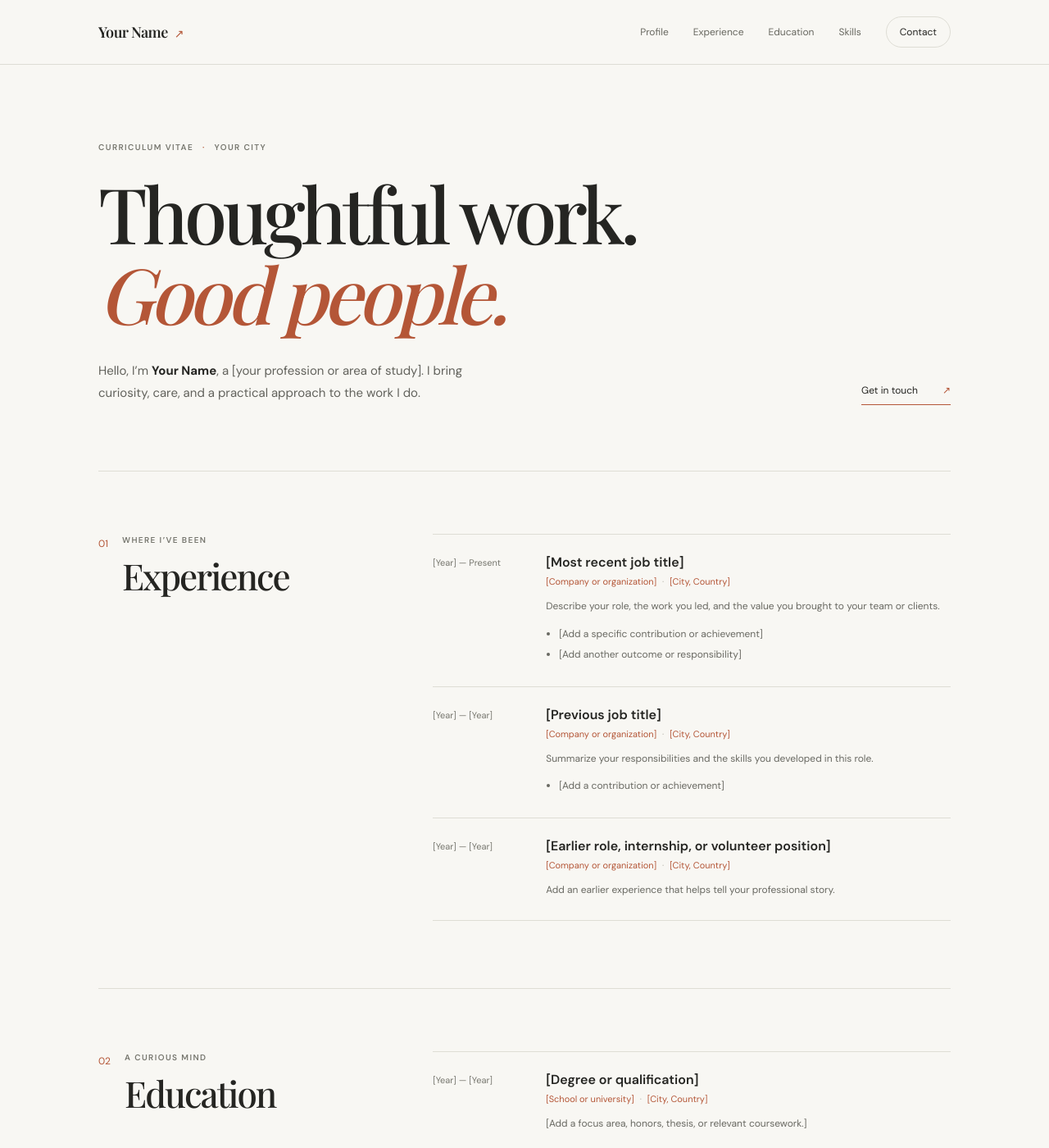
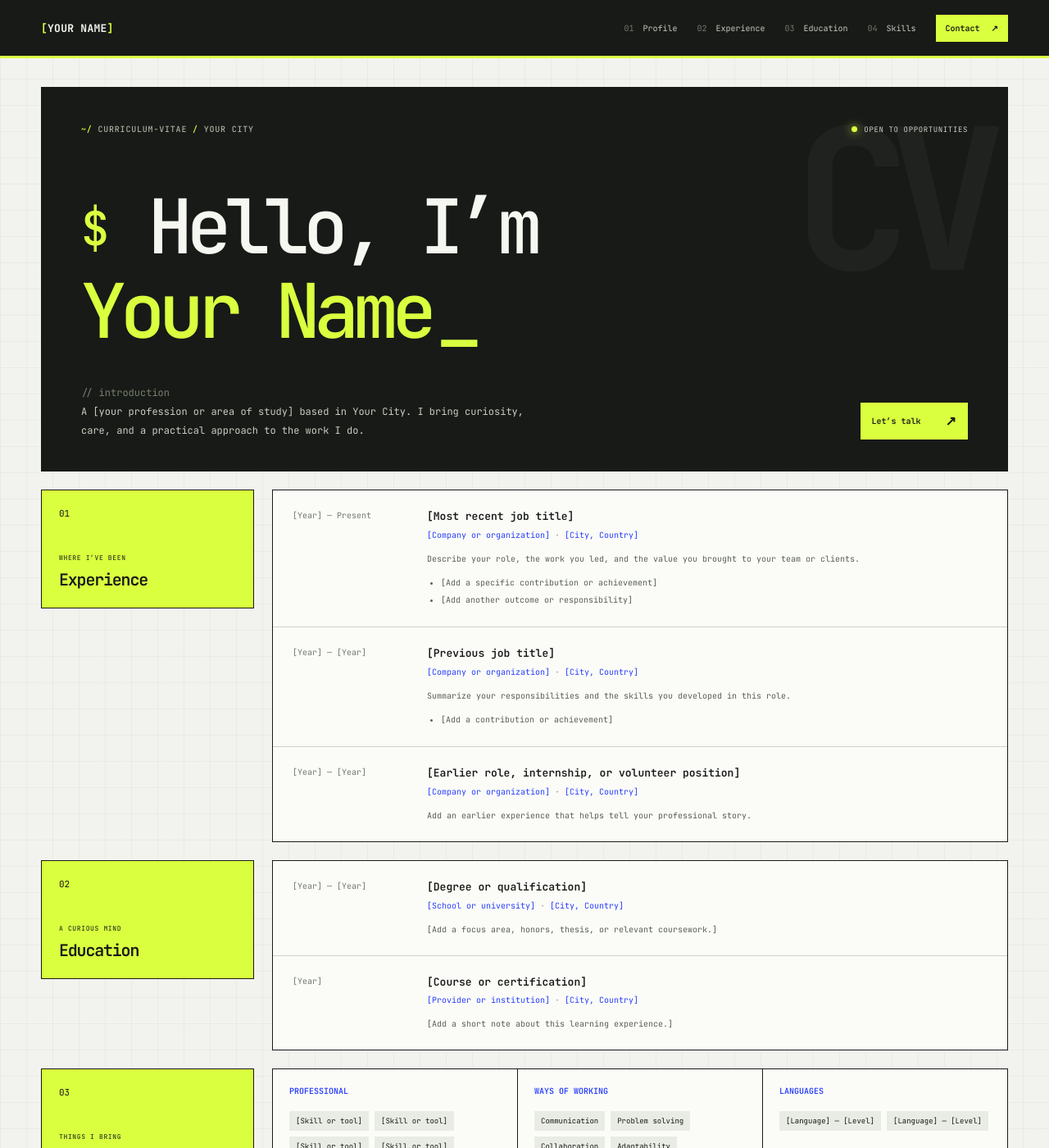
Before and after one commit to sykj92/sykj92.github.io, a Jekyll site: the page built from index.html, in a window 1280 px wide and 1400 px high. Shown: the whole window at 82% size. Built offline with Jekyll 4.4.1, drawn with Linux system fonts in a browser that asks for light colours; some web fonts are replaced.

Commit message:
update layout 3.time

```diff
--- a/_includes/header.html
+++ b/_includes/header.html
@@ -1,9 +1,9 @@
 <header class="site-header">
   <nav class="nav wrap" aria-label="Main navigation">
-    <a class="brand" href="{{ '/' | relative_url }}">{{ site.author.name }}<span>↗</span></a>
+    <a class="brand" href="{{ '/' | relative_url }}"><span class="brand-mark">[</span>{{ site.author.name | upcase }}<span class="brand-mark">]</span></a>
     <button class="menu-button" aria-label="Open menu" aria-expanded="false" aria-controls="nav-links"><span></span><span></span></button>
     <div class="nav-links" id="nav-links">
-      <a href="#profile">Profile</a><a href="#experience">Experience</a><a href="#education">Education</a><a href="#skills">Skills</a><a class="nav-contact" href="#contact">Contact</a>
+      <a href="#profile"><i>01</i> Profile</a><a href="#experience"><i>02</i> Experience</a><a href="#education"><i>03</i> Education</a><a href="#skills"><i>04</i> Skills</a><a class="nav-contact" href="#contact">Contact <span>↗</span></a>
     </div>
   </nav>
 </header>
--- a/_layouts/default.html
+++ b/_layouts/default.html
@@ -3,12 +3,12 @@
 <head>
   <meta charset="utf-8">
   <meta name="viewport" content="width=device-width, initial-scale=1">
-  <meta name="theme-color" content="#f8f7f3">
+  <meta name="theme-color" content="#d9ff3f">
   <meta name="description" content="{{ site.description }}">
   <title>{{ page.title }} — {{ site.title }}</title>
   <link rel="preconnect" href="https://fonts.googleapis.com">
   <link rel="preconnect" href="https://fonts.gstatic.com" crossorigin>
-  <link href="https://fonts.googleapis.com/css2?family=DM+Sans:wght@400;500;600;700&family=Playfair+Display:ital,wght@0,500;0,600;1,500&display=swap" rel="stylesheet">
+  <link href="https://fonts.googleapis.com/css2?family=JetBrains+Mono:wght@400;500;600;700&display=swap" rel="stylesheet">
   <link rel="stylesheet" href="{{ '/style.css' | relative_url }}">
 </head>
 <body>
--- a/index.html
+++ b/index.html
@@ -4,11 +4,11 @@ title: Profile
 ---
 
 <section class="intro" id="profile">
-  <p class="overline">Curriculum vitae <span>·</span> {{ site.author.location }}</p>
-  <h1>Thoughtful work.<br><em>Good people.</em></h1>
+  <div class="intro-topline"><p class="overline"><span class="prompt">~/</span> curriculum-vitae <span class="slash">/</span> {{ site.author.location }}</p><span class="availability"><b></b> OPEN TO OPPORTUNITIES</span></div>
+  <h1><span class="h1-prefix">$</span> Hello, I’m<br><em>{{ site.author.name }}<span class="cursor">_</span></em></h1>
   <div class="intro-bottom">
-    <p class="intro-copy">Hello, I’m <strong>{{ site.author.name }}</strong>, a {{ site.author.role }}. I bring curiosity, care, and a practical approach to the work I do.</p>
-    <a class="text-link" href="mailto:{{ site.author.email }}">Get in touch <span>↗</span></a>
+    <p class="intro-copy"><span class="comment">// introduction</span><br>A {{ site.author.role }} based in {{ site.author.location }}. I bring curiosity, care, and a practical approach to the work I do.</p>
+    <a class="text-link" href="mailto:{{ site.author.email }}">Let’s talk <span>↗</span></a>
   </div>
 </section>
 
--- a/style.css
+++ b/style.css
@@ -1,82 +1,107 @@
 :root {
   color-scheme: light;
-  --paper: #f8f7f3;
-  --ink: #252522;
-  --muted: #77776f;
-  --line: #deddd5;
-  --accent: #b45637;
-  --serif: 'Playfair Display', Georgia, serif;
-  --sans: 'DM Sans', sans-serif;
+  --paper: #f2f3ef;
+  --panel: #fbfcf8;
+  --ink: #171a17;
+  --muted: #72786e;
+  --line: #cdd1c7;
+  --acid: #d9ff3f;
+  --blue: #293eff;
+  --mono: 'JetBrains Mono', monospace;
 }
 * { box-sizing: border-box; }
-html { scroll-behavior: smooth; scroll-padding-top: 90px; }
-body { margin: 0; background: var(--paper); color: var(--ink); font-family: var(--sans); -webkit-font-smoothing: antialiased; }
-a { color: inherit; text-decoration: none; }
-.wrap { width: min(1040px, calc(100% - 56px)); margin-inline: auto; }
-.site-header { border-bottom: 1px solid var(--line); }
-.nav { min-height: 78px; display: flex; justify-content: space-between; align-items: center; }
-.brand { font: 600 18px var(--serif); letter-spacing: -.03em; }
-.brand span { margin-left: 8px; color: var(--accent); font: 14px var(--sans); }
-.nav-links { display: flex; align-items: center; gap: 30px; color: #686860; font-size: 12px; }
-.nav-links a:hover,.site-footer a:hover { color: var(--accent); }
-.nav-contact { border: 1px solid var(--line); padding: 10px 16px; border-radius: 30px; color: var(--ink); }
-.menu-button { display: none; }
-.page { padding-bottom: 100px; }
-.intro { padding: 94px 0 80px; border-bottom: 1px solid var(--line); }
-.overline { margin: 0; color: var(--muted); text-transform: uppercase; font-size: 10px; font-weight: 600; letter-spacing: .14em; }
-.intro .overline span { padding: 0 7px; color: var(--accent); }
-h1 { margin: 25px 0 32px; font: 500 clamp(54px, 8vw, 94px)/1.04 var(--serif); letter-spacing: -.055em; }
-h1 em { color: var(--accent); font-weight: 500; }
-.intro-bottom { display: flex; align-items: end; justify-content: space-between; gap: 40px; }
-.intro-copy { max-width: 460px; margin: 0; color: #62625c; font-size: 15px; line-height: 1.85; }
-.intro-copy strong { color: var(--ink); }
-.text-link { display: inline-flex; gap: 30px; padding: 0 0 9px; border-bottom: 1px solid var(--accent); font-size: 12px; white-space: nowrap; }
-.text-link span,.contact-link span { color: var(--accent); }
-.content-section { padding: 76px 0 82px; display: grid; grid-template-columns: .7fr 1.3fr; gap: 68px; border-bottom: 1px solid var(--line); }
-.section-heading { display: flex; gap: 17px; align-items: flex-start; }
-.section-number { color: var(--accent); font: 12px var(--sans); padding-top: 4px; }
-.section-heading .overline { margin: 1px 0 12px; }
-h2 { margin: 0; font: 500 clamp(31px, 4vw, 44px)/1.12 var(--serif); letter-spacing: -.045em; }
-.entries { border-top: 1px solid var(--line); }
-.entry { display: grid; grid-template-columns: 118px 1fr; gap: 20px; padding: 23px 0 25px; border-bottom: 1px solid var(--line); }
-.entry-date { margin: 4px 0 0; color: var(--muted); font-size: 11px; }
-.entry-content h3 { margin: 0; font: 600 16px var(--sans); }
-.entry-org { margin: 6px 0 13px; color: var(--accent); font-size: 11px; }
-.entry-org span { padding: 0 4px; color: #b1aea4; }
-.entry-description,.entry-content li { max-width: 570px; color: #696962; font-size: 12px; line-height: 1.8; }
-.entry-description { margin: 0; }
-.entry-content ul { margin: 10px 0 0; padding-left: 16px; }
-.entry-content li { padding: 2px 0; }
-.skills-section { border-bottom: 0; }
-.skills-layout { display: grid; grid-template-columns: 1fr 1fr; column-gap: 50px; }
-.skill-group { padding: 18px 0 21px; border-top: 1px solid var(--line); }
-.skill-group h3 { margin: 0 0 13px; font: 600 12px var(--sans); }
-.skill-group ul { list-style: none; display: flex; flex-wrap: wrap; gap: 7px; margin: 0; padding: 0; }
-.skill-group li { background:#efeee8; padding:7px 10px; color:#696960; font-size:10px; }
-.contact { padding: 43px 48px 46px; background: #efeee8; display:grid; grid-template-columns: 1fr auto; align-items: end; }
-.contact .overline { grid-column: 1 / -1; margin-bottom: 20px; }
-.contact h2 { font-size: clamp(32px, 5vw, 52px); }
-.contact-link { display: flex; gap: 28px; padding: 0 0 9px; border-bottom: 1px solid var(--accent); font-size: 12px; }
-.site-footer { border-top: 1px solid var(--line); }
-.footer-inner { min-height: 70px; display:flex; justify-content:space-between; align-items:center; gap:20px; color:var(--muted); font-size:10px; }
-.footer-inner i { color:var(--accent); font-style:normal; padding-left:4px; }
-@media (max-width: 700px) {
-  .wrap { width: min(calc(100% - 40px), 540px); }
-  .nav { min-height: 68px; }
-  .menu-button { display:flex; flex-direction:column; justify-content:center; gap:5px; width:40px; height:40px; padding:10px; border:0; background:transparent; }
-  .menu-button span { height:1px; width:20px; background:var(--ink); }
-  .nav-links { display:none; position:absolute; top:67px; left:0; right:0; z-index:2; padding:12px 20px 20px; background:var(--paper); border-bottom:1px solid var(--line); flex-direction:column; gap:0; align-items:stretch; }
+html { scroll-behavior: smooth; scroll-padding-top: 88px; }
+body { margin:0; background-color:var(--paper); color:var(--ink); font-family:var(--mono); font-size:13px; background-image:linear-gradient(#20251a0b 1px, transparent 1px),linear-gradient(90deg,#20251a0b 1px,transparent 1px); background-size:32px 32px; }
+a { color:inherit; text-decoration:none; }
+.wrap { width:min(1180px,calc(100% - 56px)); margin-inline:auto; }
+.site-header { position:sticky; top:0; z-index:10; background:var(--ink); color:#f5f7f0; border-bottom:3px solid var(--acid); }
+.nav { min-height:68px; display:flex; align-items:center; justify-content:space-between; }
+.brand { font-size:13px; font-weight:700; letter-spacing:.02em; }
+.brand-mark { color:var(--acid); }
+.nav-links { display:flex; align-items:center; gap:24px; font-size:10px; }
+.nav-links a { padding:8px 0; color:#c6cbbf; }
+.nav-links a:hover { color:var(--acid); }
+.nav-links i { color:#737c6e; font-style:normal; margin-right:5px; }
+.nav-links .nav-contact { background:var(--acid); color:var(--ink); padding:10px 12px; font-weight:600; }
+.nav-contact span { padding-left:8px; }
+.menu-button { display:none; }
+.page { padding-top:35px; padding-bottom:90px; }
+.intro { position:relative; overflow:hidden; padding:44px 48px 38px; background:var(--ink); color:#f5f7f0; border:1px solid var(--ink); }
+.intro:after { content:'CV'; position:absolute; right:30px; top:40px; color:#ffffff09; font-size:clamp(100px,19vw,240px); line-height:.8; font-weight:700; letter-spacing:-.12em; pointer-events:none; }
+.intro-topline { position:relative; z-index:1; display:flex; align-items:center; justify-content:space-between; gap:20px; }
+.overline { margin:0; text-transform:uppercase; font-size:10px; font-weight:500; letter-spacing:.08em; }
+.intro .overline { color:#a9b1a1; }
+.prompt,.slash { color:var(--acid); }
+.availability { display:flex; align-items:center; gap:8px; color:#cbd0c4; font-size:9px; letter-spacing:.07em; }
+.availability b { width:7px; height:7px; border-radius:50%; background:var(--acid); box-shadow:0 0 12px var(--acid); }
+h1 { position:relative; z-index:1; margin:61px 0 37px; font-size:clamp(40px,7.2vw,92px); font-weight:500; line-height:1.12; letter-spacing:-.085em; }
+.h1-prefix { color:var(--acid); font-size:.62em; vertical-align:15%; margin-right:.13em; }
+h1 em { color:var(--acid); font-style:normal; }
+.cursor { display:inline-block; margin-left:.08em; color:var(--acid); animation:blink 1.1s steps(2,start) infinite; }
+@keyframes blink { to { visibility:hidden; } }
+.intro-bottom { position:relative; z-index:1; display:flex; justify-content:space-between; align-items:end; gap:35px; }
+.intro-copy { max-width:580px; margin:0; color:#c8cec1; line-height:1.9; font-size:12px; }
+.intro-copy .comment { color:#76806d; }
+.text-link { flex:0 0 auto; display:flex; gap:30px; align-items:center; padding:12px 14px; background:var(--acid); color:var(--ink); font-size:10px; font-weight:600; }
+.text-link span { font-size:16px; }
+.content-section { margin-top:22px; display:grid; grid-template-columns:260px 1fr; gap:22px; align-items:start; }
+.section-heading { min-height:145px; padding:21px; display:flex; flex-direction:column; justify-content:space-between; background:var(--acid); border:1px solid var(--ink); }
+.section-number { font-size:11px; }
+.section-heading .overline { margin:0 0 9px; color:#343c22; font-size:8px; }
+.section-heading h2 { margin:0; max-width:220px; font-size:20px; font-weight:600; line-height:1.3; letter-spacing:-.06em; }
+.entries { background:var(--panel); border:1px solid var(--ink); }
+.entry { display:grid; grid-template-columns:145px 1fr; gap:19px; padding:22px 24px; border-bottom:1px solid var(--line); }
+.entry:last-child { border-bottom:0; }
+.entry-date { margin:2px 0; color:#727a6c; font-size:10px; }
+.entry-content h3 { margin:0; font-size:13px; font-weight:600; line-height:1.6; }
+.entry-org { margin:5px 0 13px; color:var(--blue); font-size:10px; }
+.entry-org span { color:#8a9085; }
+.entry-description,.entry-content li { max-width:640px; margin:0; color:#586052; font-size:10px; line-height:1.9; }
+.entry-content ul { margin:9px 0 0; padding-left:17px; }
+.entry-content li { padding:1px 0; }
+.skills-section { margin-bottom:22px; }
+.skills-layout { display:grid; grid-template-columns:repeat(3,1fr); gap:1px; background:var(--ink); border:1px solid var(--ink); }
+.skill-group { min-height:140px; padding:20px; background:var(--panel); }
+.skill-group h3 { margin:0 0 18px; font-size:10px; color:var(--blue); font-weight:600; text-transform:uppercase; }
+.skill-group ul { list-style:none; display:flex; flex-wrap:wrap; gap:7px; margin:0; padding:0; }
+.skill-group li { padding:6px 8px; background:#e9ece4; font-size:9px; }
+.contact { position:relative; padding:34px 40px; display:grid; grid-template-columns:1fr auto; align-items:end; gap:18px; background:var(--blue); color:white; border:1px solid var(--ink); }
+.contact:before { content:'04'; position:absolute; top:18px; left:20px; color:#ffffff66; font-size:9px; }
+.contact .overline { grid-column:1/-1; margin:0 0 2px; color:#d8dcff; font-size:9px; }
+.contact h2 { margin:0; font-size:clamp(22px,4vw,38px); line-height:1.4; font-weight:500; letter-spacing:-.06em; }
+.contact-link { display:flex; gap:22px; align-items:center; padding:12px 13px; background:var(--acid); color:var(--ink); font-size:10px; font-weight:600; }
+.site-footer { margin-top:25px; background:var(--ink); color:#b3bbae; }
+.footer-inner { min-height:56px; display:flex; align-items:center; justify-content:space-between; gap:16px; font-size:9px; }
+.footer-inner i { color:var(--acid); font-style:normal; }
+.site-footer a:hover { color:var(--acid); }
+@media(max-width:760px) {
+  .wrap { width:min(calc(100% - 28px),560px); }
+  .nav { min-height:60px; }
+  .brand { font-size:11px; }
+  .menu-button { display:flex; flex-direction:column; justify-content:center; gap:5px; width:40px; height:40px; padding:10px; border:1px solid #596052; background:transparent; }
+  .menu-button span { width:18px; height:1px; background:var(--acid); }
+  .nav-links { display:none; position:absolute; top:60px; left:0; right:0; z-index:5; padding:10px 20px 18px; background:var(--ink); border-bottom:3px solid var(--acid); flex-direction:column; align-items:stretch; gap:3px; }
   .nav-links.open { display:flex; }
-  .nav-links a { padding:12px 3px; }
-  .nav-links .nav-contact { margin-top:7px; padding:11px 14px; text-align:center; }
-  .intro { padding:68px 0 58px; }
-  .intro-bottom { align-items:flex-start; flex-direction:column; gap:25px; }
-  .content-section { grid-template-columns:1fr; gap:27px; padding:57px 0 62px; }
-  .entry { grid-template-columns:1fr; gap:9px; }
+  .nav-links a { padding:12px 4px; }
+  .nav-links .nav-contact { text-align:center; }
+  .page { padding-top:14px; padding-bottom:42px; }
+  .intro { padding:27px 22px 24px; }
+  .intro-topline { align-items:flex-start; flex-direction:column; gap:13px; }
+  .intro .overline { font-size:8px; }
+  h1 { margin:47px 0 27px; font-size:clamp(34px,10vw,60px); }
+  .intro-bottom { align-items:flex-start; flex-direction:column; gap:20px; }
+  .intro-copy { font-size:10px; }
+  .content-section { grid-template-columns:1fr; gap:10px; margin-top:14px; }
+  .section-heading { min-height:unset; flex-direction:row; align-items:center; padding:13px 15px; }
+  .section-heading h2 { font-size:14px; }
+  .section-heading .overline { margin-bottom:4px; }
+  .entry { grid-template-columns:1fr; gap:8px; padding:17px; }
   .skills-layout { grid-template-columns:1fr; }
-  .contact { padding:30px 24px; grid-template-columns:1fr; gap:23px; }
+  .skill-group { min-height:unset; }
+  .contact { padding:31px 20px 20px; grid-template-columns:1fr; align-items:start; }
   .contact .overline { margin:0; }
-  .contact-link { width:max-content; }
-  .footer-inner { flex-wrap:wrap; padding:18px 0; }
+  .contact h2 { font-size:25px; }
+  .contact-link { width:max-content; max-width:100%; overflow-wrap:anywhere; }
+  .footer-inner { min-height:unset; padding:15px 0; flex-wrap:wrap; font-size:8px; }
 }
-@media (prefers-reduced-motion: reduce) { html { scroll-behavior: auto; } }
+@media(prefers-reduced-motion:reduce) { html { scroll-behavior:auto; } .cursor { animation:none; } }
```
